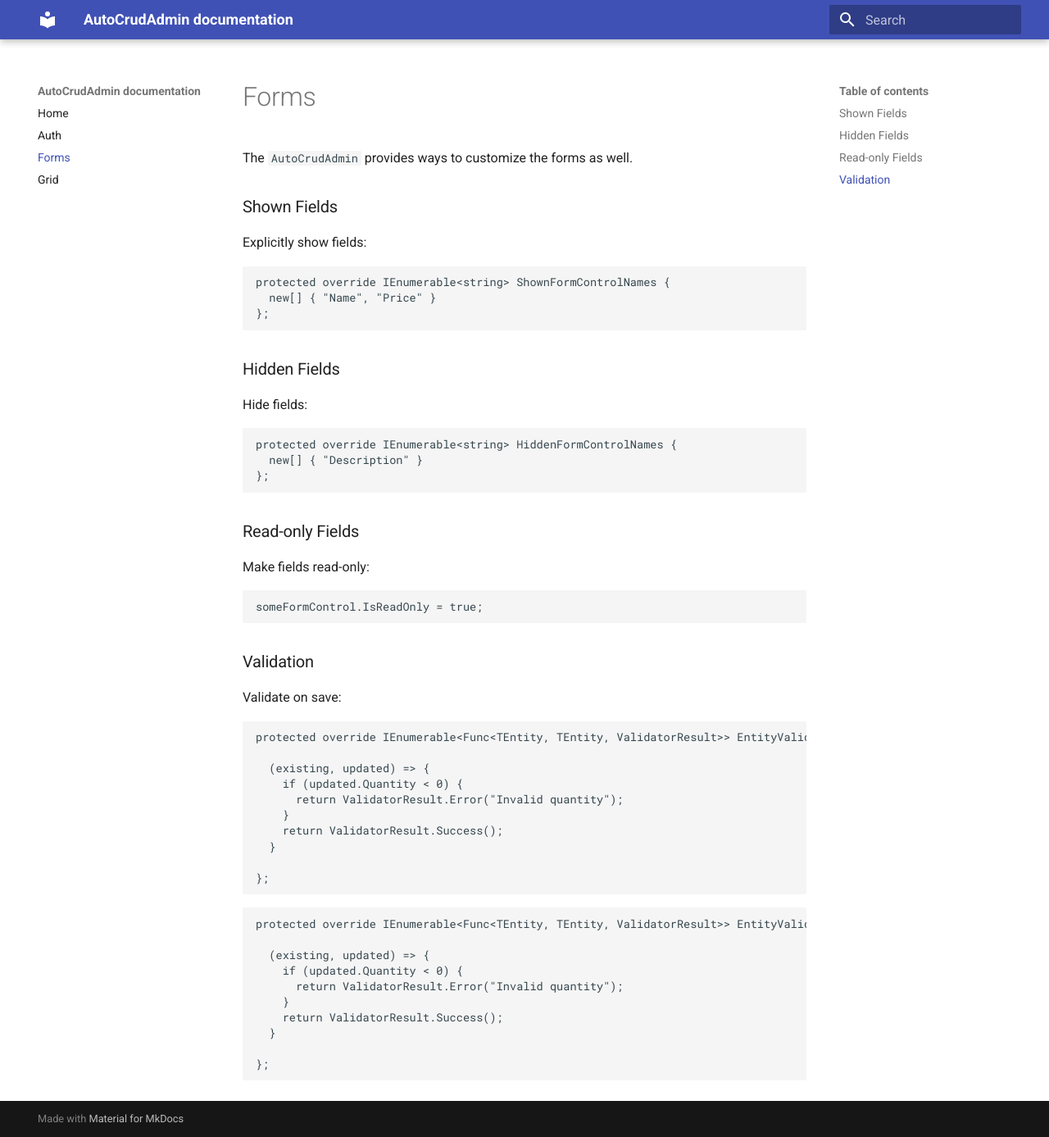
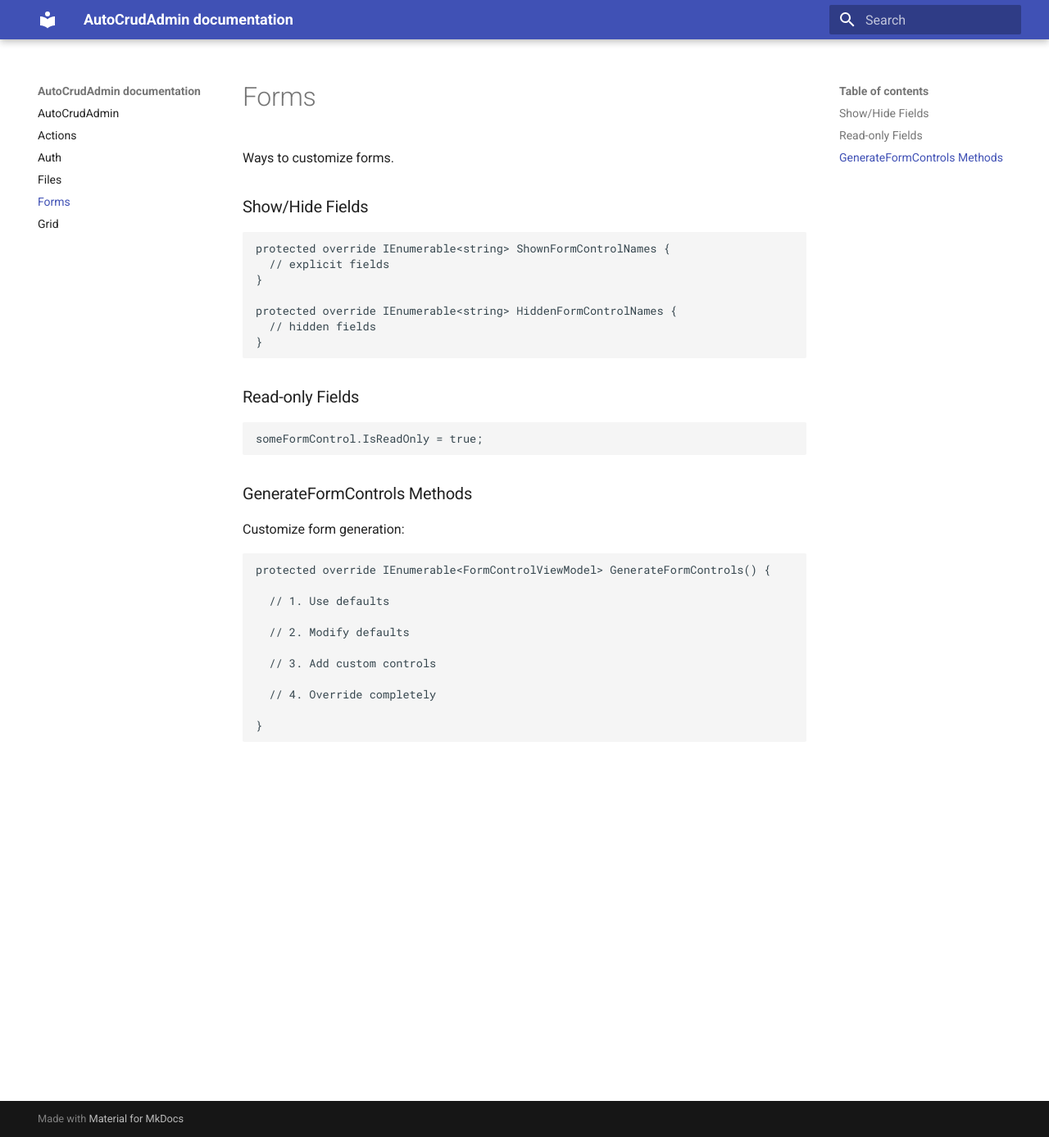
Before and after one commit to Minkov/AutoCrudAdmin, an MkDocs documentation site: the page built from docs/forms.md, in a window 1280 px wide and 1387 px high. Shown: the whole window at 82% size. Built offline with MkDocs 1.6.1 and Material for MkDocs 9.7.7, drawn with Linux system fonts in a browser that asks for light colours.

Commit message:
Added more docs

````diff
--- a/docs/forms.md
+++ b/docs/forms.md
@@ -1,60 +1,38 @@
 
-The `AutoCrudAdmin` provides ways to customize the forms as well.
+Ways to customize forms.
 
-### Shown Fields
-
-Explicitly show fields:
+### Show/Hide Fields
 
 ```csharp
 protected override IEnumerable<string> ShownFormControlNames {
-  new[] { "Name", "Price" }
-};
-```
+  // explicit fields
+}
 
-### Hidden Fields
-
-Hide fields:
-
-```csharp
 protected override IEnumerable<string> HiddenFormControlNames {
-  new[] { "Description" }
-};
+  // hidden fields
+}
 ```
 
 ### Read-only Fields
-
-Make fields read-only:
 
 ```csharp
 someFormControl.IsReadOnly = true;
 ```
 
-### Validation
+### GenerateFormControls Methods
 
-Validate on save:
+Customize form generation:
 
 ```csharp
-protected override IEnumerable<Func<TEntity, TEntity, ValidatorResult>> EntityValidators {
+protected override IEnumerable<FormControlViewModel> GenerateFormControls() {
 
-  (existing, updated) => {
-    if (updated.Quantity < 0) {
-      return ValidatorResult.Error("Invalid quantity");
-    }
-    return ValidatorResult.Success();
-  }
+  // 1. Use defaults
 
-};
+  // 2. Modify defaults
+
+  // 3. Add custom controls
+
+  // 4. Override completely
+
+}
 ```
-
-```csharp
-protected override IEnumerable<Func<TEntity, TEntity, ValidatorResult>> EntityValidators {
-
-  (existing, updated) => {
-    if (updated.Quantity < 0) {
-      return ValidatorResult.Error("Invalid quantity");
-    }
-    return ValidatorResult.Success();
-  }
-
-};
-```
````
Also changed, not shown: docs/README.md (+1 -4 lines), docs/actions.md (added, +26 -0 lines), docs/auth.md (+2 -4 lines), docs/files.md (added, +21 -0 lines).
